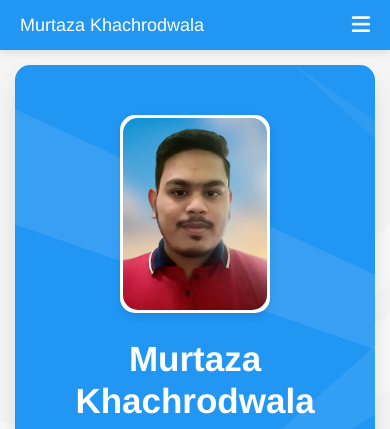
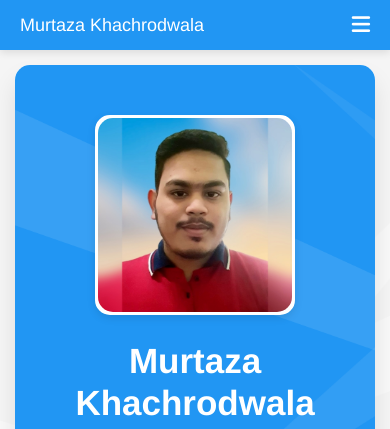
Before and after one commit to murtaza-repo/MyPortfolio2, a website: page build/index.html in a window 390 px wide. Shown: the top 429 px of the page. Drawn offline with nearby package versions, Linux system fonts and the light colour scheme.

Commit message:
Added new pic

```diff
--- a/build/css/main.css
+++ b/build/css/main.css
@@ -846,7 +846,7 @@ body > footer .copyrights {
 
 .start-page-content .page-header .photo {
   border-radius: 15px;
-  max-width: 180px;
+  max-width: 250px;
   margin-bottom: -75px;
   border: 3px solid #fff;
   background-color: #fff;
@@ -2511,7 +2511,7 @@ blockquote footer, blockquote small, blockquote .small {
   }
 
   .start-page-content .page-header .photo {
-    max-width: 150px;
+    max-width: 200px;
     margin: 0 auto;
     border-radius: 15px;
   }
--- a/build/index.html
+++ b/build/index.html
@@ -100,7 +100,7 @@
                   <div class="row">
                     <div class="col-sm-4 col-md-4 col-lg-4">
                       <div class="photo">
-                        <img src="images/Murtaza_profile.png" alt="">
+                        <img src="images/profile_pic.jpg" alt="">
                       </div>
                     </div>
 
--- /dev/null
+++ b/package.json
@@ -0,0 +1,5 @@
+{
+  "dependencies": {
+    "firebase": "^9.8.4"
+  }
+}
```
Also changed, not shown: build/images/profile_pic.jpg (added), 1 other file.
